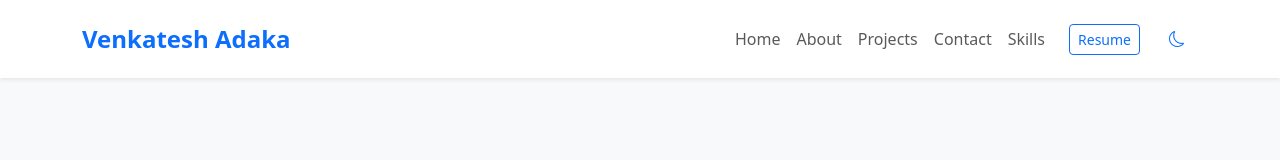
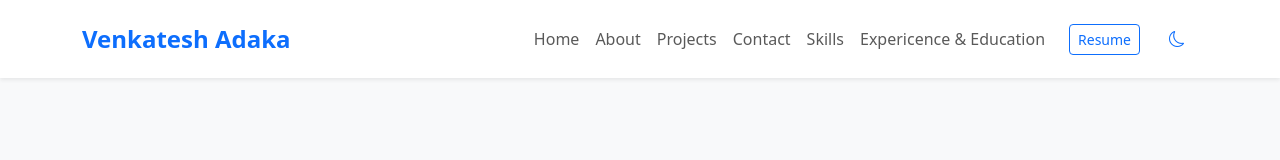
Before and after one commit to Venkatesh-7-lab/Portfolio, a React (Vite) app: page / in a window 1280 px wide. Shown: the top 160 px of the page. Built offline with nearby package versions, Linux system fonts and the light colour scheme.

Commit message:
commit:added expericence and education

```diff
--- a/src/components/layout/Header.tsx
+++ b/src/components/layout/Header.tsx
@@ -36,6 +36,9 @@ export const Header: React.FC = () => {
             <Nav.Link as={Link} to="/skills">
               Skills
             </Nav.Link>
+            <Nav.Link as={Link} to="/education">
+              Expericence & Education
+            </Nav.Link>
 
             <Button
               variant={isDark ? "outline-light" : "outline-primary"}
```
